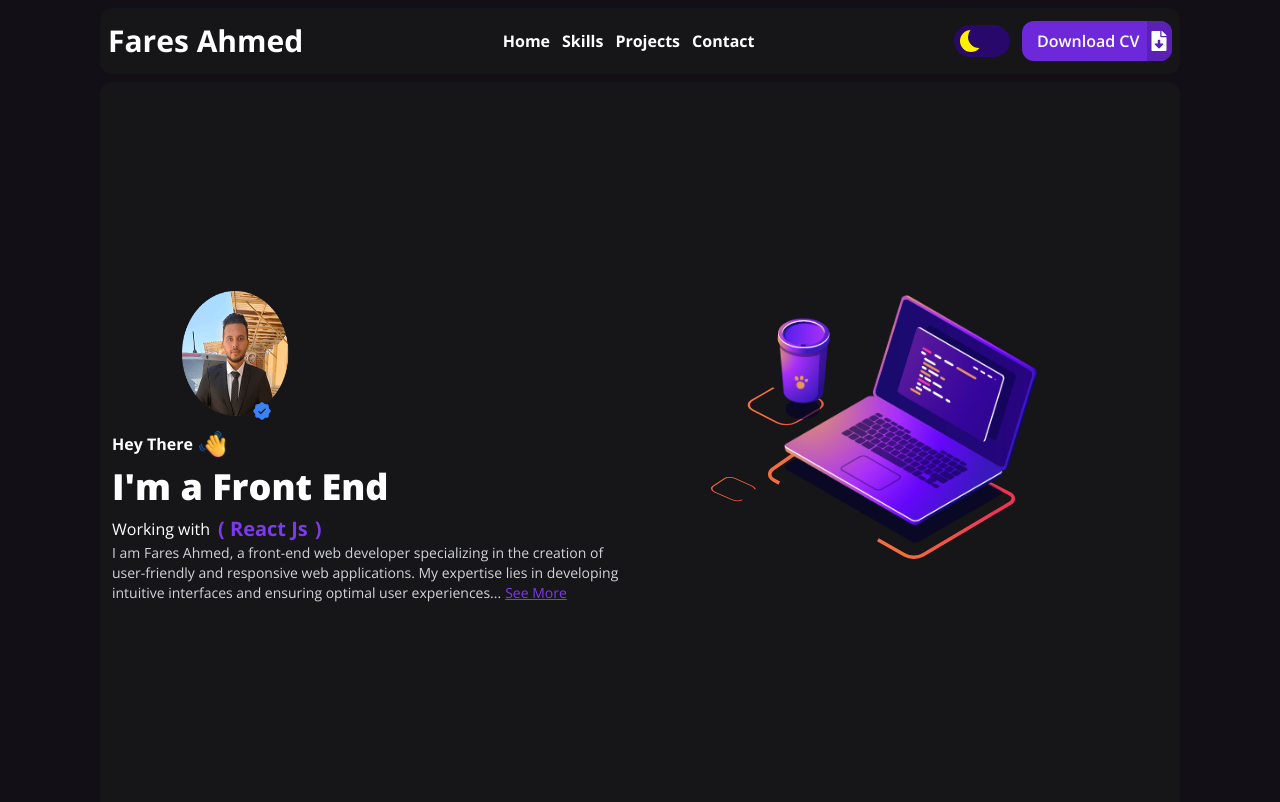
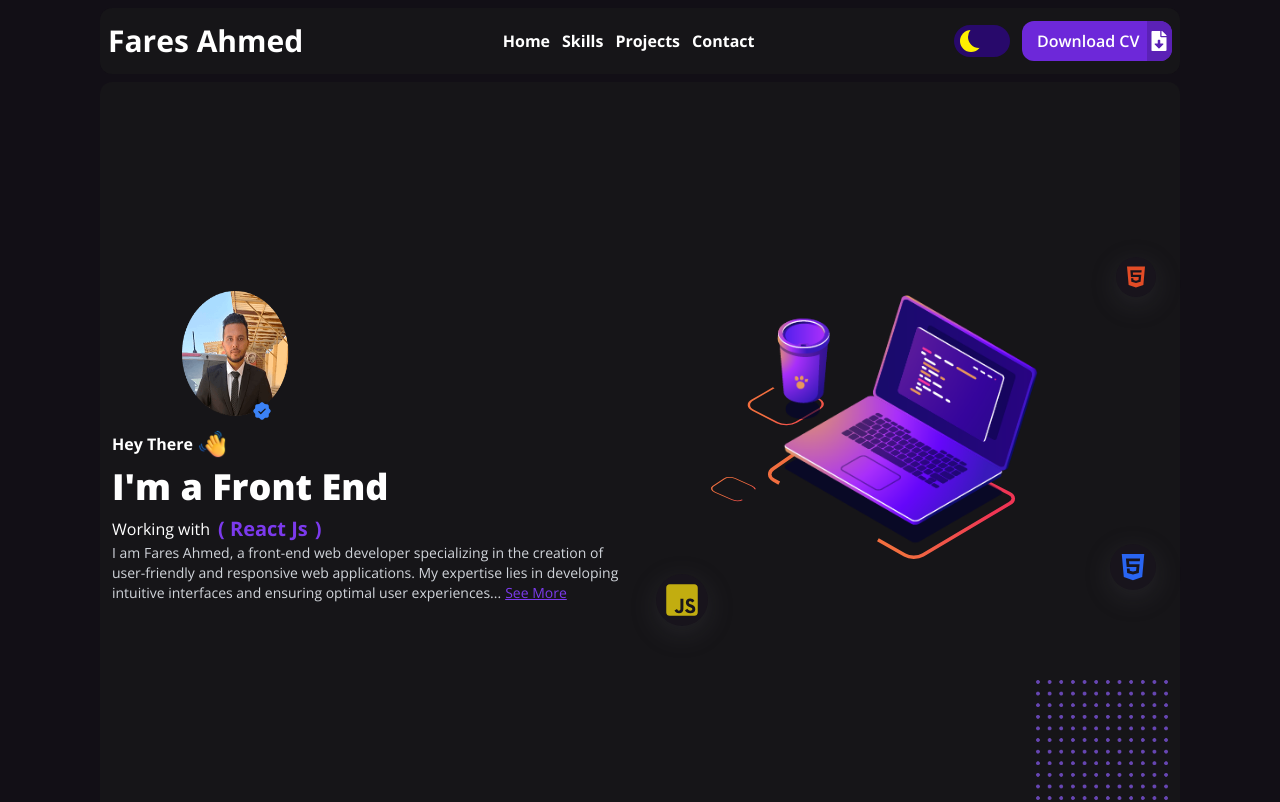
Before and after one commit to fares-ahmedd/my-portfolio, a React (Vite) app: page / in a window 1280 px wide. Shown: the top 802 px of the page. Built offline with nearby package versions, Linux system fonts and the light colour scheme.

Commit message:
add some preview icons to home component  ⤴️⤴️🎗️

```diff
--- a/src/components/home/AnimationComputer.tsx
+++ b/src/components/home/AnimationComputer.tsx
@@ -1,8 +1,31 @@
 import Lottie from "lottie-react";
 import computer from "../../../public/computer-animation.json";
+import { FaHtml5, FaJsSquare } from "react-icons/fa";
 
 function AnimationComputer() {
-  return <Lottie animationData={computer} loop={true} autoplay={true}></Lottie>;
+  return (
+    <div className="relative">
+      <Lottie animationData={computer} loop={true} autoplay={true}></Lottie>
+      <div
+        className="absolute top-3 right-3  bg-third-background p-2 rounded-full duration-300 hover:bg-main-background icon-shadow hover:shadow-none hover:animate-pulse"
+        title="HTML"
+      >
+        <FaHtml5 color="#e34c26" className="text-2xl " />
+      </div>
+      <div
+        className="absolute bottom-12 right-3  bg-third-background p-2 rounded-full duration-300 hover:bg-main-background icon-shadow hover:shadow-none hover:animate-pulse"
+        title="CSS"
+      >
+        <FaHtml5 color="#2965f1" className="text-3xl " />
+      </div>{" "}
+      <div
+        className="absolute bottom-3 left-3  bg-third-background p-2 rounded-full duration-300 hover:bg-main-background icon-shadow hover:shadow-none hover:animate-pulse"
+        title="Javascript"
+      >
+        <FaJsSquare color="#c2ad10" className="text-4xl " />
+      </div>
+    </div>
+  );
 }
 
 export default AnimationComputer;
--- a/src/components/home/index.tsx
+++ b/src/components/home/index.tsx
@@ -3,9 +3,14 @@ import AnimationComputer from "./AnimationComputer";
 
 function Home() {
   return (
-    <section className="min-h-[calc(100vh-82px)] grid grid-cols-1 md:grid-cols-2 items-center gap-2">
+    <section className="min-h-[calc(100vh-82px)] grid grid-cols-1 md:grid-cols-2 items-center gap-2 relative">
       <AboutMe />
       <AnimationComputer />
+      <img
+        src="/dots.png"
+        alt="dots"
+        className="absolute bottom-0 right-0 opacity-70 h-[120px] max-md:hidden"
+      />
     </section>
   );
 }
--- a/src/index.css
+++ b/src/index.css
@@ -51,6 +51,10 @@ body {
   .title {
     @apply font-bold text-lg md:text-2xl lg:text-3xl text-center mb-3;
   }
+}
+
+.icon-shadow {
+  box-shadow: rgba(100, 100, 111, 0.2) 0px 7px 29px 0px;
 }
 
 /* Scrollbar */
```
Also changed, not shown: public/dots.png (added).
